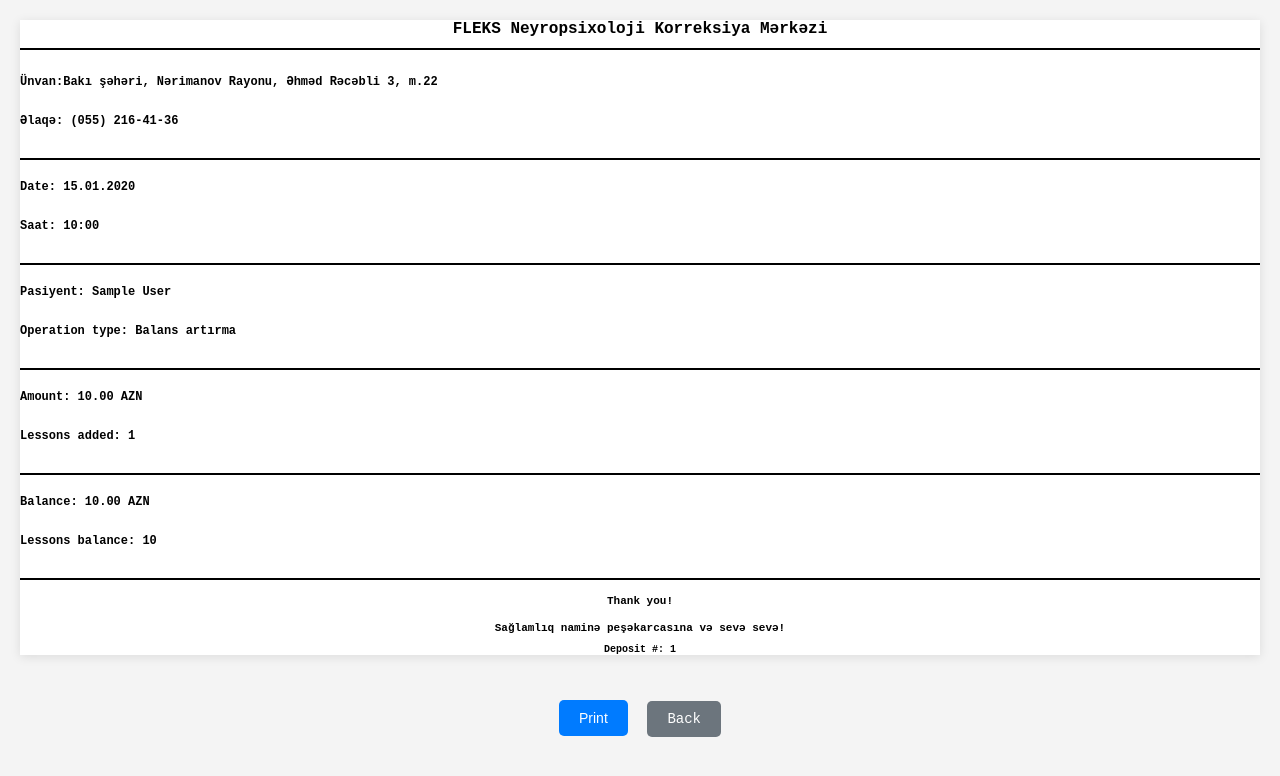
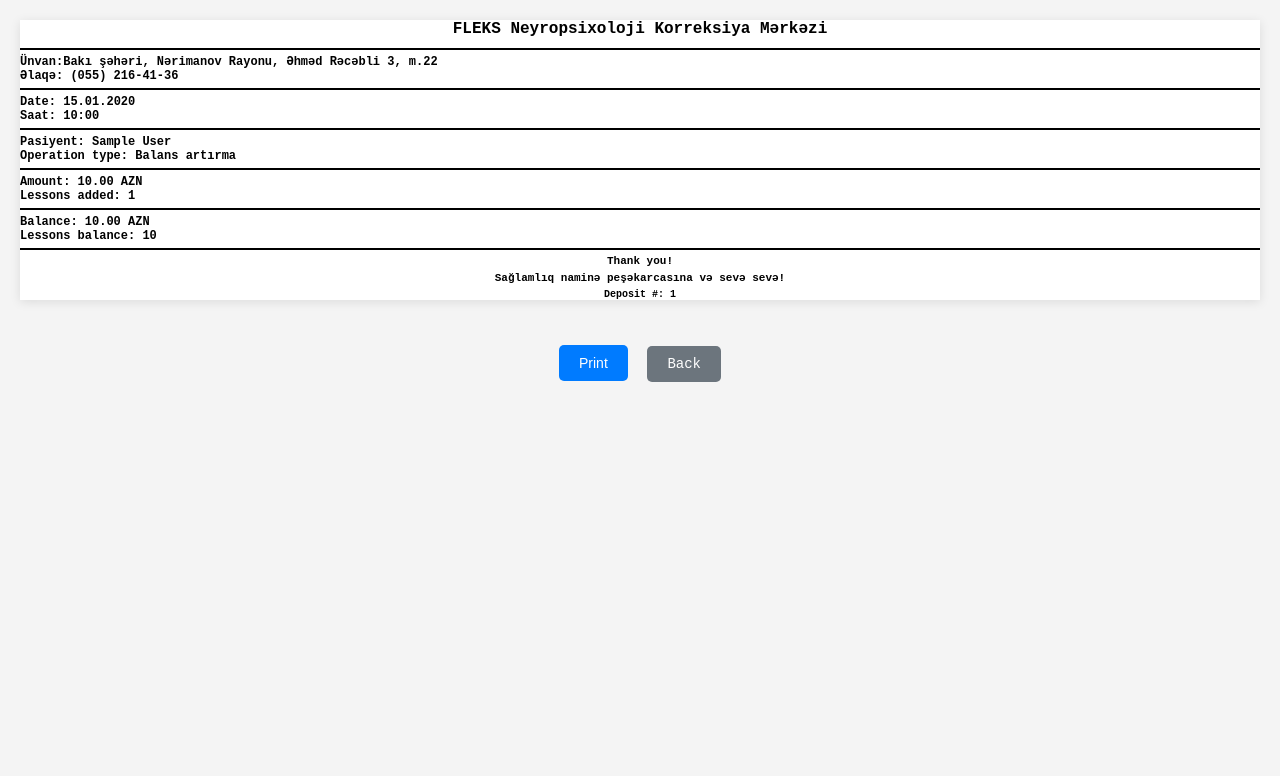
Before and after one commit to 5exclamations/fleks_control_panel, a Django app: page /deposits/1/view-receipt/ in a window 1280 px wide. Shown: the top 776 px of the page. Run offline with Django 5.2, Linux system fonts and the light colour scheme; a user stored in the database is signed in; tables that the repository leaves empty hold one stand-in row (values such as "Sample post").

Commit message:
changed sizes

```diff
--- a/accounting/templates/accounting/deposit_receipt.html
+++ b/accounting/templates/accounting/deposit_receipt.html
@@ -35,28 +35,28 @@
             text-align: center;
             font-weight: bold;
             font-size: 16px;
-            margin-bottom: 15px;
+            margin-bottom: 0px;
             border-bottom: 2px solid #000;
             padding-bottom: 10px;
         }
 
         .receipt-section {
-            margin: 10px 0;
+            margin: 0px 0;
             padding: 5px 0;
             border-bottom: 2px solid #000;
         }
 
         .receipt-line {
             border-top: 1px dashed #000;
-            margin: 10px 0;
+            margin: 0px 0;
         }
 
         .receipt-item {
-            margin: 5px 0;
+            margin: 0px 0;
             font-size: 12px;
-            margin-bottom: 15px;
+            margin-bottom: 0px;
 
-            padding-bottom: 10px;
+            padding-bottom: 0px;
             font-weight: bold;
         }
 
@@ -72,14 +72,14 @@
 
         .receipt-footer {
             text-align: center;
-            margin-top: 15px;
+            margin-top: 5px;
             font-size: 11px;
             font-weight: bold;
         }
 
         .receipt-number {
             font-size: 10px;
-            margin-top: 10px;
+            margin-top: 5px;
             text-align: center;
             font-weight: bold;
         }
--- a/accounting/views.py
+++ b/accounting/views.py
@@ -7,7 +7,7 @@ from django.contrib import messages
 from django.utils import timezone
 from django.utils.translation import gettext_lazy as _, gettext
 from datetime import datetime, timedelta
-from decimal import Decimal
+from decimal import Decimal, InvalidOperation
 from .models import Client, Worker, Transaction, ClientDeposit
 from django.contrib.auth.decorators import login_required, user_passes_test
 from .receipt_utils import generate_pdf_receipt, print_to_thermal_printer, generate_receipt_response, print_receipt_for_deposit
@@ -143,17 +143,30 @@ def dashboard(request):
         if action_type == 'deposit':
             try:
                 client_id = request.POST.get('client_id')
-                amount_str = request.POST.get('deposit_amount')
-                lessons_count_str = request.POST.get('deposit_lessons', '').strip()
+                # Fallback: user might type the name but not pick the datalist option
+                if not client_id:
+                    display_name = (request.POST.get('client_deposit_display') or '').strip()
+                    if display_name:
+                        # strip balance info if present e.g. "Name (10 AZN / Lessons: 3)"
+                        name_only = display_name.split(' (', 1)[0].strip()
+                        candidate = Client.objects.filter(full_name__iexact=name_only).first()
+                        if candidate:
+                            client_id = str(candidate.id)
+                # Accept commas/whitespace and allow leaving lessons empty (treat as 0)
+                amount_str = (request.POST.get('deposit_amount') or '').replace(',', '.').strip()
+                lessons_count_str = (request.POST.get('deposit_lessons') or '').strip()
 
-                if not client_id or not amount_str or lessons_count_str == '':
+                if lessons_count_str == '':
+                    lessons_count_str = '0'
+
+                if not client_id or not amount_str:
                     messages.error(request, gettext("Error: Client not selected or top-up data is incorrect."))
                     return redirect('dashboard')
 
                 try:
                     amount = Decimal(amount_str)
                     lessons_added = int(lessons_count_str)
-                except (ValueError, TypeError):
+                except (ValueError, TypeError, InvalidOperation):
                     messages.error(request, gettext("Error: Client not selected or top-up data is incorrect."))
                     return redirect('dashboard')
 
```
Also changed, not shown: accounting/templates/accounting/dashboard.html (+8 -2 lines), accounting/templates/accounting/receipt.html (+6 -6 lines).
